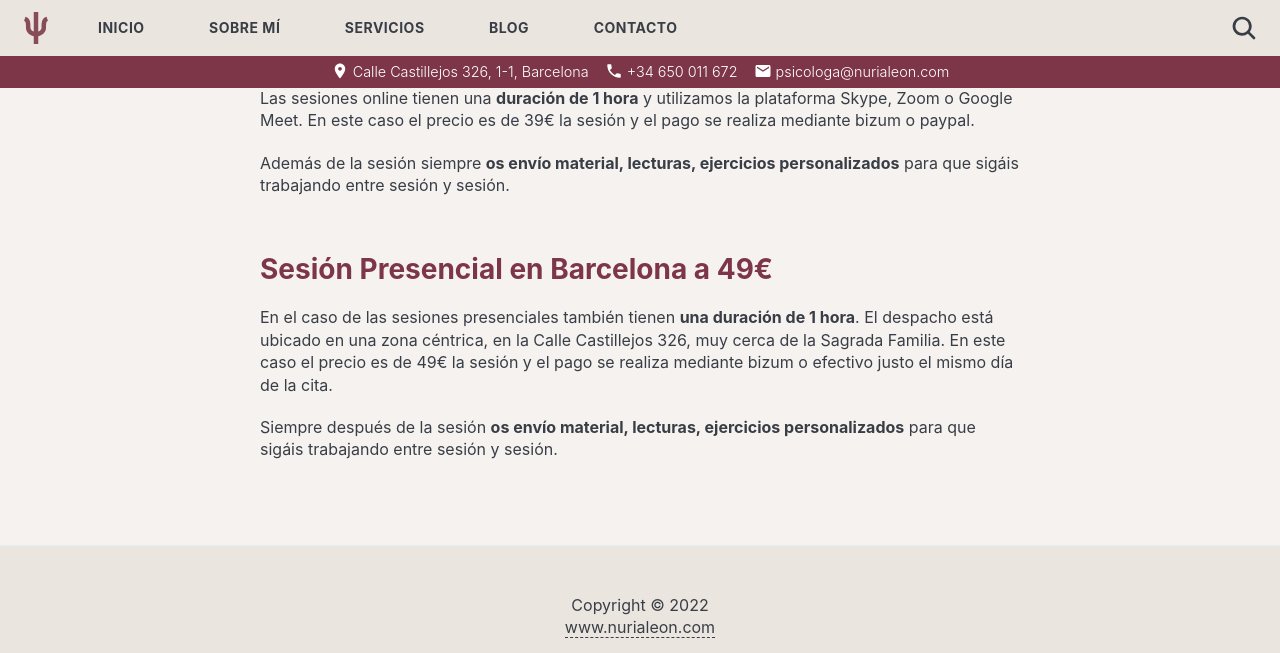
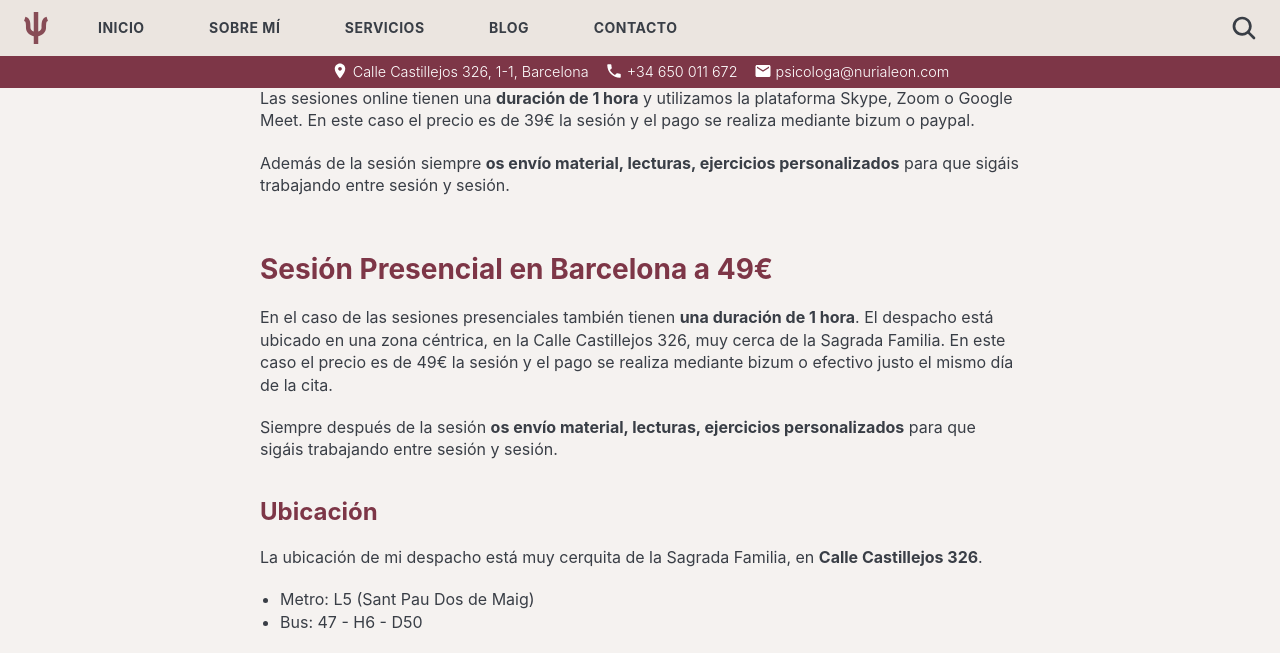
Before and after one commit to nurialeonsallent/nurialeon.com, a Jekyll site: the page built from _pages/servicios.md, in a window 1280 px wide and 1400 px high, scrolled down 643 px. Shown: the top 653 px of the window. Built offline with Jekyll 4.4.1, drawn with Linux system fonts in a browser that asks for light colours; grey boxes are pictures that could not be loaded.

Commit message:
ubicacion

```diff
--- a/_pages/servicios.md
+++ b/_pages/servicios.md
@@ -33,3 +33,12 @@ Además de la sesión siempre **os envío material, lecturas, ejercicios persona
  En el caso de las sesiones presenciales también tienen **una duración de 1 hora**. El despacho está ubicado en una zona céntrica, en la Calle Castillejos 326, muy cerca de la Sagrada Familia. En este caso el precio es de 49€ la sesión y el pago se realiza mediante bizum o efectivo justo el mismo día de la cita.
 
  Siempre después de la sesión **os envío material, lecturas, ejercicios personalizados** para que sigáis trabajando entre sesión y sesión.
+
+### Ubicación
+
+La ubicación de mi despacho está muy cerquita de la Sagrada Familia, en **Calle Castillejos 326**.
+
+- Metro: L5 (Sant Pau Dos de Maig)
+- Bus: 47 - H6 - D50
+
+{% include map.html %}
--- a/_sass/5-OldPage/index.scss
+++ b/_sass/5-OldPage/index.scss
@@ -410,6 +410,7 @@ svg {
   .cite {
     font-size: 12px;
     text-align: center;
+    padding: 0 8px;
   }
 }
 
```
Also changed, not shown: _pages/sobre-mi.md (+0 -11 lines).
